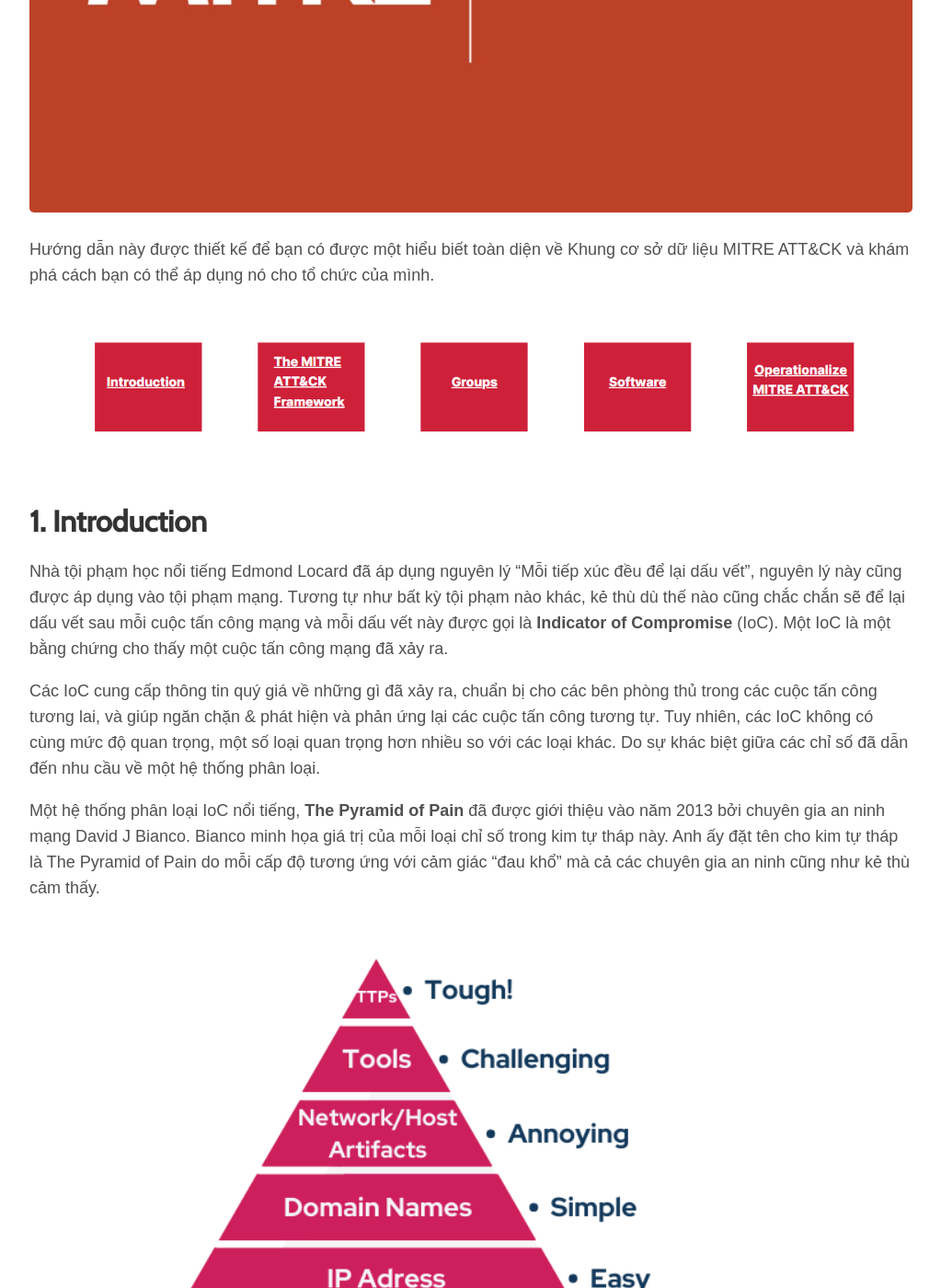
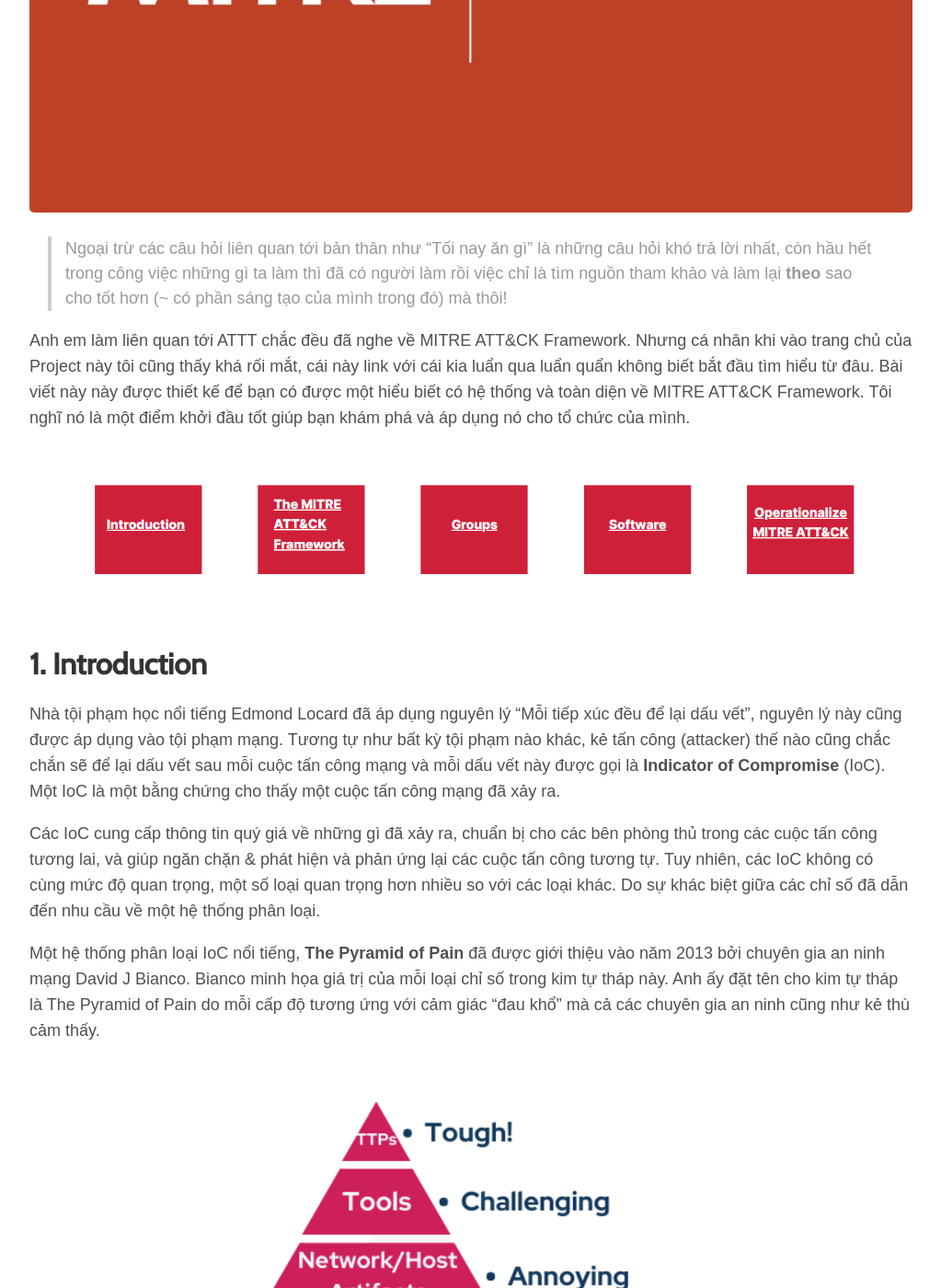
Before and after one commit to vietcf/vietchoi, a Jekyll site: the page built from _posts/2024-04-25-tim-hieu-ve-mitre-att-ck-cho-nguoi-moi-bat-dau.md, in a window 1280 px wide and 1400 px high, scrolled down 558 px. Shown: the whole window at 92% size, without its empty margins (128-1151 px from the left). Built offline with Jekyll 4.4.1, drawn with Linux system fonts in a browser that asks for light colours; some web fonts are replaced.

Commit message:
update image

```diff
--- a/_posts/2024-04-25-tim-hieu-ve-mitre-att-ck-cho-nguoi-moi-bat-dau.md
+++ b/_posts/2024-04-25-tim-hieu-ve-mitre-att-ck-cho-nguoi-moi-bat-dau.md
@@ -7,14 +7,15 @@
 image: assets/img/2024/04/25/0-intro-mitre.jpeg
 ---
 
+>Ngoại trừ các câu hỏi liên quan tới bản thân như "Tối nay ăn gì" là những câu hỏi khó trả lời nhất, còn hầu hết trong công việc những gì ta làm thì đã có người làm rồi việc chỉ là tìm nguồn tham khảo và làm lại **theo** sao cho tốt hơn (~ có phần sáng tạo của mình trong đó) mà thôi!
 
-Hướng dẫn này được thiết kế để bạn có được một hiểu biết toàn diện về Khung cơ sở dữ liệu MITRE ATT&CK và khám phá cách bạn có thể áp dụng nó cho tổ chức của mình.
+Anh em làm liên quan tới ATTT chắc đều đã nghe về MITRE ATT&CK Framework. Nhưng cá nhân khi vào trang chủ của Project này tôi cũng thấy khá rối mắt, cái này link với cái kia luẩn qua luẩn quẩn không biết bắt đầu tìm hiểu từ đâu. Bài viết này này được thiết kế để bạn có được một hiểu biết có hệ thống và toàn diện về MITRE ATT&CK Framework. Tôi nghĩ nó là một điểm khởi đầu tốt giúp bạn khám phá và áp dụng nó cho tổ chức của mình.
 
 ![Mitre 01]({{site.url}}/assets/img/2024/04/25/1-mitre.png)
 
 # **1. Introduction**
 
-Nhà tội phạm học nổi tiếng Edmond Locard đã áp dụng nguyên lý "Mỗi tiếp xúc đều để lại dấu vết", nguyên lý này cũng được áp dụng vào tội phạm mạng. Tương tự như bất kỳ tội phạm nào khác, kẻ thù dù thế nào cũng chắc chắn sẽ để lại dấu vết sau mỗi cuộc tấn công mạng và mỗi dấu vết này được gọi là **Indicator of Compromise** (IoC). Một IoC là một bằng chứng cho thấy một cuộc tấn công mạng đã xảy ra.
+Nhà tội phạm học nổi tiếng Edmond Locard đã áp dụng nguyên lý "Mỗi tiếp xúc đều để lại dấu vết", nguyên lý này cũng được áp dụng vào tội phạm mạng. Tương tự như bất kỳ tội phạm nào khác, kẻ tấn công (attacker) thế nào cũng chắc chắn sẽ để lại dấu vết sau mỗi cuộc tấn công mạng và mỗi dấu vết này được gọi là **Indicator of Compromise** (IoC). Một IoC là một bằng chứng cho thấy một cuộc tấn công mạng đã xảy ra.
 
 Các IoC cung cấp thông tin quý giá về những gì đã xảy ra, chuẩn bị cho các bên phòng thủ trong các cuộc tấn công tương lai, và giúp ngăn chặn & phát hiện và phản ứng lại các cuộc tấn công tương tự. Tuy nhiên, các IoC không có cùng mức độ quan trọng, một số loại quan trọng hơn nhiều so với các loại khác. Do sự khác biệt giữa các chỉ số đã dẫn đến nhu cầu về một hệ thống phân loại.
 
@@ -118,7 +119,7 @@
 - Data Sources: Nơi có thể thu thập IoC để phát hiện việc sử dụng kỹ thuật
 - Defense Bypassed: Quy thuật bypass tránh bị phát hiện
 - Impact Type: Impact trong t/h kỹ thuật được sử dụng. VD: ảnh hưởng đến **availability** hay **integrity**
-- CAPEC ID: ID định danh duy nhất của một mẫu tấn công trong CAPEC. Về CAPEC là một dự án khác của Mitre mô tả về các lỗi cách khai thác và khắc phục theo từng ngôn ngữ. Xem chi tiết [tại đây]([https://cwe.mitre.org/index.html](https://cwe.mitre.org/index.html))*
+- CAPEC ID: ID định danh duy nhất của một mẫu tấn công trong CAPEC. Về CAPEC là một dự án khác của Mitre mô tả về các lỗi cách khai thác và khắc phục theo từng ngôn ngữ. Xem chi tiết [tại đây]([https://cwe.mitre.org/index.html](https://cwe.mitre.org/index.html))
 
 *Một số trường mở rộng khác như: Contributors, Version, Created, Last Modified*
 
```
